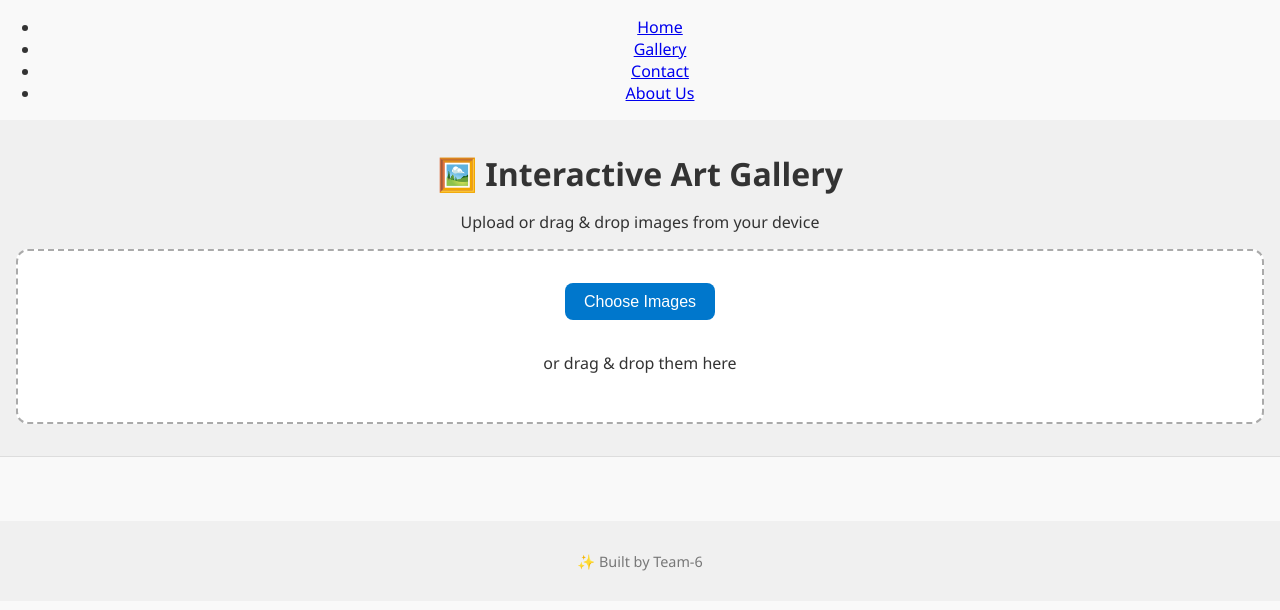
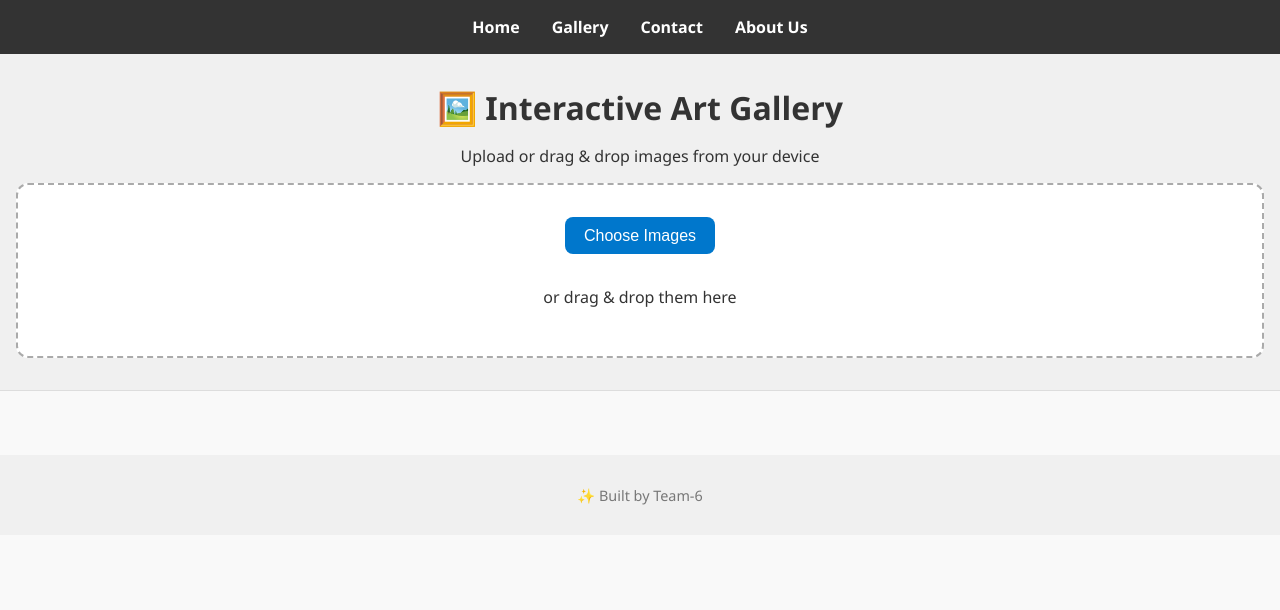
Before and after one commit to vikamuhan-reddy/SampleAzureWebStatic, a website: page src/index.html in a window 1280 px wide. Drawn offline with Linux system fonts and the light colour scheme.

Commit message:
Update styles.css

```diff
--- a/src/styles.css
+++ b/src/styles.css
@@ -92,3 +92,28 @@ footer {
   color: #777;
   background: #f0f0f0;
 }
+
+.navbar {
+  background-color: #333;
+  padding: 1rem;
+}
+
+.navbar ul {
+  list-style: none;
+  display: flex;
+  justify-content: center;
+  gap: 2rem;
+  margin: 0;
+  padding: 0;
+}
+
+.navbar a {
+  color: white;
+  text-decoration: none;
+  font-weight: bold;
+  transition: color 0.3s ease;
+}
+
+.navbar a:hover {
+  color: #26c6da;
+}
```
